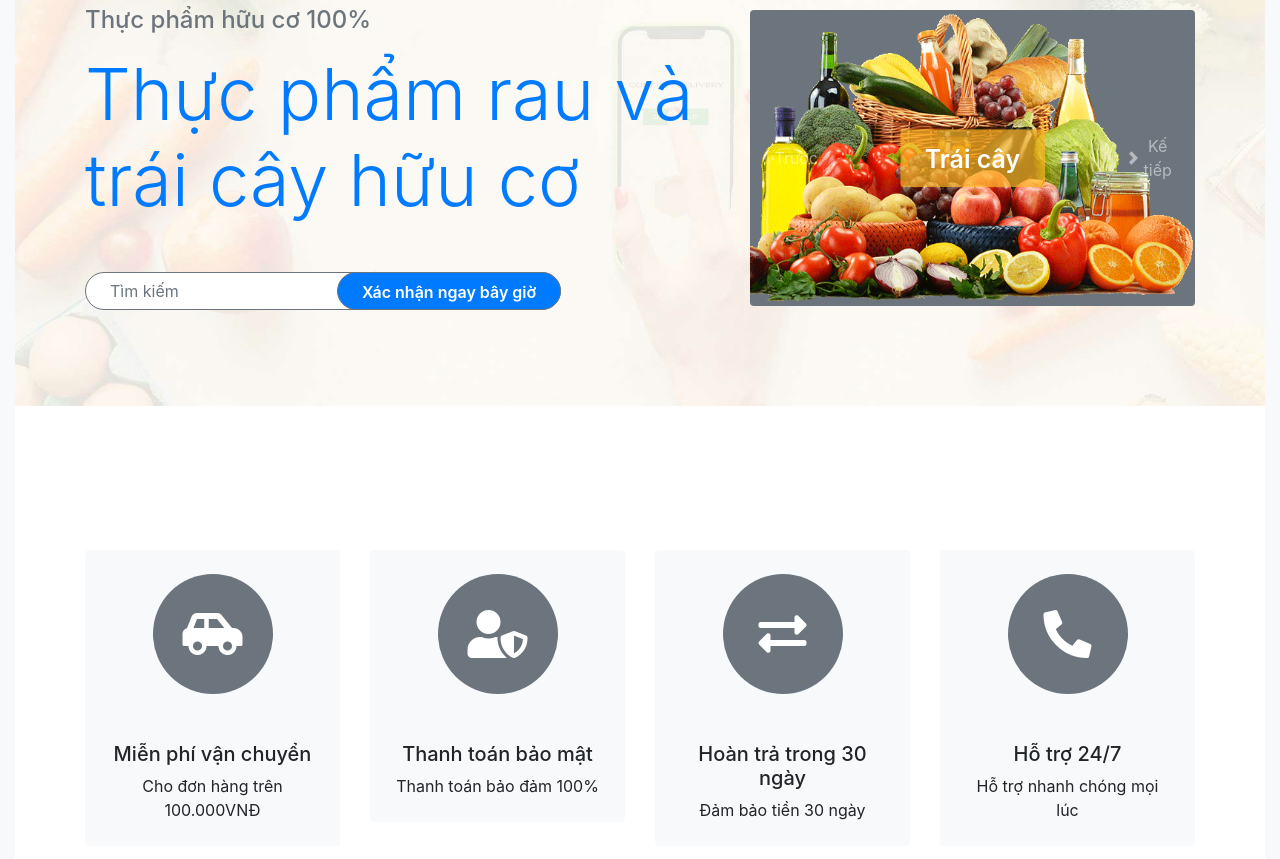
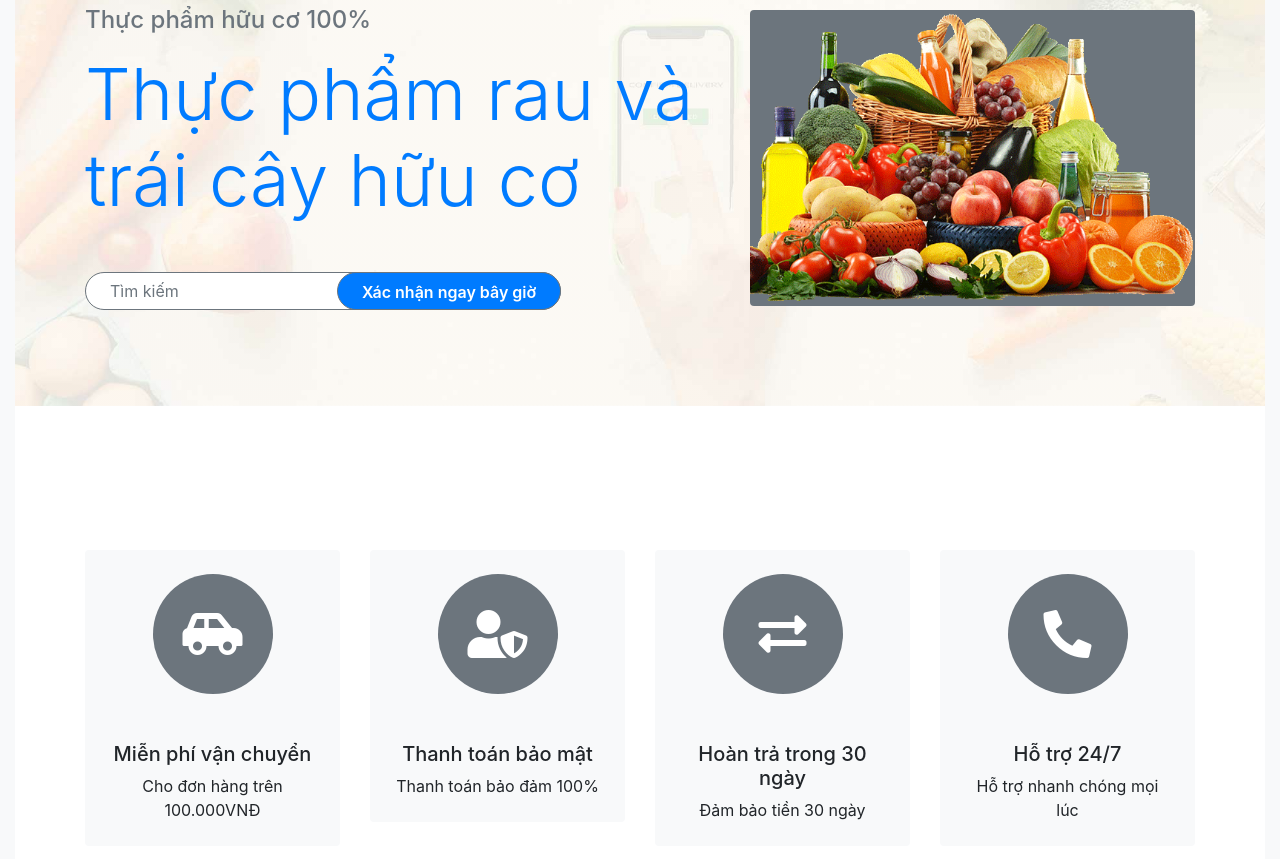
Before and after one commit to minchun81/asm_framework, an Angular app: page /client in a window 1280 px wide. Shown: the part 1140-1999 px from the top of the page. Built offline with nearby package versions, Linux system fonts and the light colour scheme.

Commit message:
update client-index

```diff
--- a/src/app/client/client-index/client-index.component.html
+++ b/src/app/client/client-index/client-index.component.html
@@ -132,37 +132,8 @@
             <div class="carousel-inner" role="listbox">
               <div class="carousel-item rounded active">
                 <img src="../../../assets/img/hero-img-1.png" class="img-fluid w-100 h-100 bg-secondary rounded" alt="Trang trình bày đầu tiên">
-                <a href="#" class="btn px-4 py-2 text-white rounded">
-                  <font style="vertical-align: inherit;">
-                    <font style="vertical-align: inherit;">Trái cây</font>
-                  </font>
-                </a>
-              </div>
-              <div class="carousel-item rounded">
-                <img src="../../../assets/img/hero-img-2.jpg" class="img-fluid w-100 h-100 rounded" alt="Trang trình bày thứ hai">
-                <a href="#" class="btn px-4 py-2 text-white rounded">
-                  <font style="vertical-align: inherit;">
-                    <font style="vertical-align: inherit;">Rau củ</font>
-                  </font>
-                </a>
               </div>
             </div>
-            <button class="carousel-control-prev" type="button" data-bs-target="#carouselId" data-bs-slide="prev">
-              <span class="carousel-control-prev-icon" aria-hidden="true"></span>
-              <span class="visually-hidden">
-                <font style="vertical-align: inherit;">
-                  <font style="vertical-align: inherit;">Trước</font>
-                </font>
-              </span>
-            </button>
-            <button class="carousel-control-next" type="button" data-bs-target="#carouselId" data-bs-slide="next">
-              <span class="carousel-control-next-icon" aria-hidden="true"></span>
-              <span class="visually-hidden">
-                <font style="vertical-align: inherit;">
-                  <font style="vertical-align: inherit;">Kế tiếp</font>
-                </font>
-              </span>
-            </button>
           </div>
         </div>
       </div>
```
